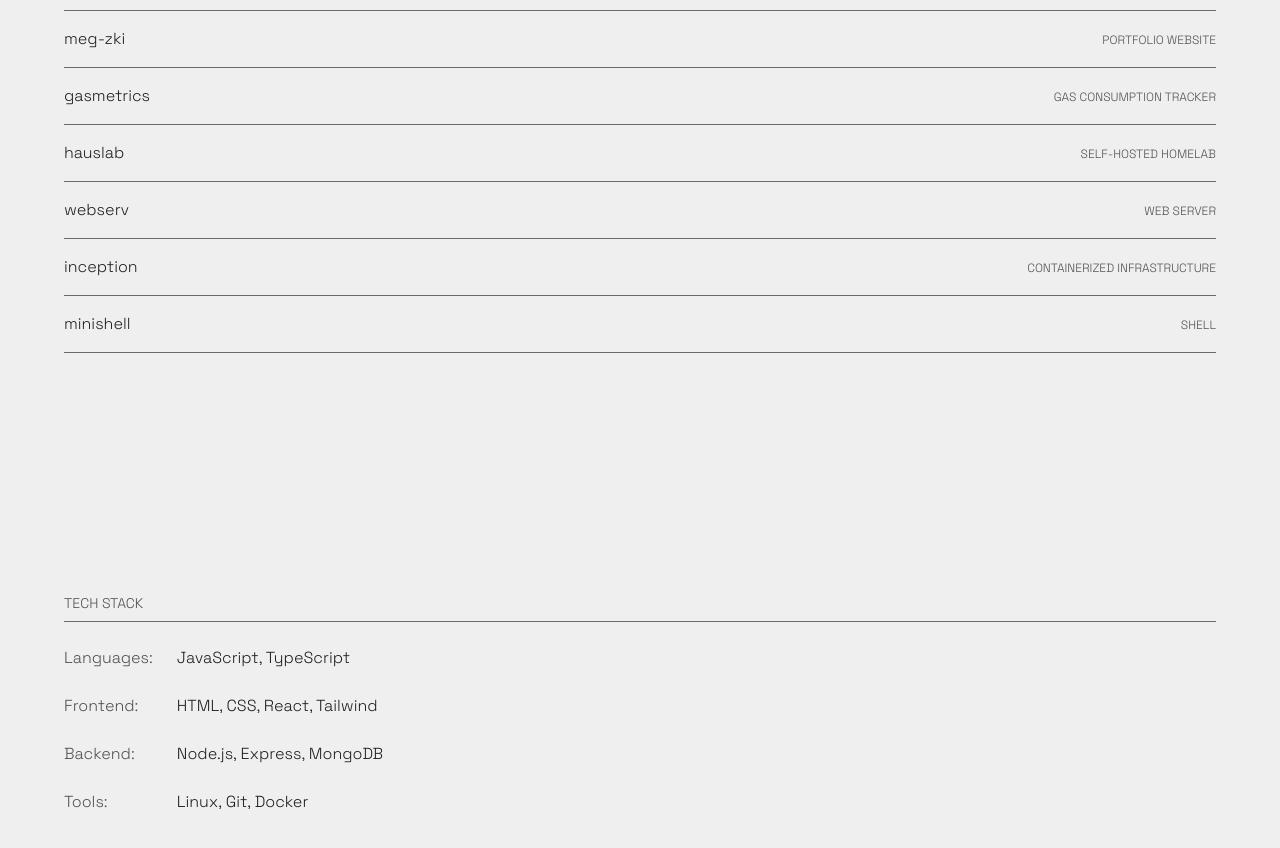
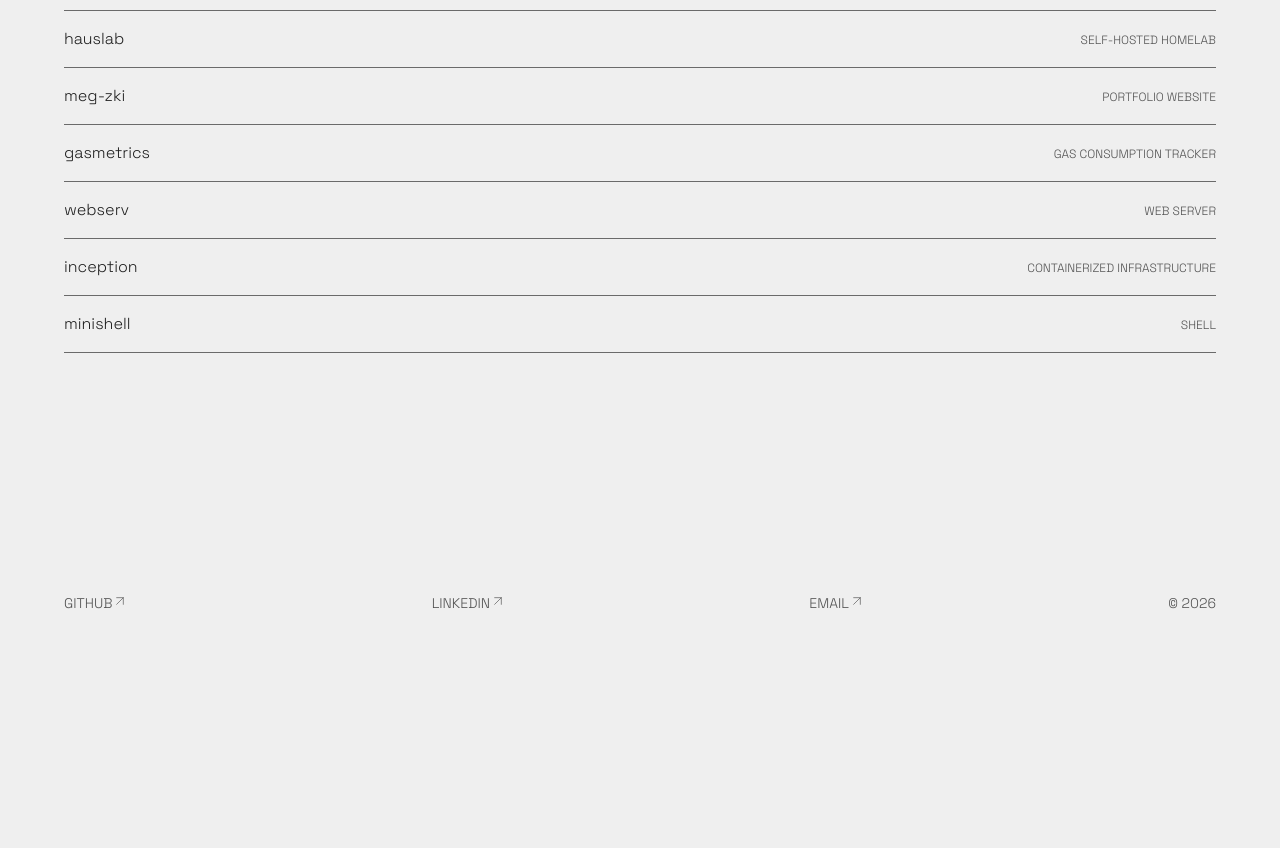
Before and after one commit to s-gas/portfolio, a React (Vite) app: page / in a window 1280 px wide. Shown: the part 566-1414 px from the top of the page. After the commit the page ends 1219 px from the top, so only its background shows below. Built offline with nearby package versions, Linux system fonts and the light colour scheme.

Commit message:
Remove tech stack

```diff
--- a/src/App.tsx
+++ b/src/App.tsx
@@ -2,7 +2,6 @@ import { Analytics } from '@vercel/analytics/react';
 import Footer from "./components/Footer"
 import Hero from "./components/Hero"
 import Projects from "./components/Projects"
-import Stack from "./components/Stack"
 
 function App() {
   return (
@@ -10,7 +9,6 @@ function App() {
       <div className="flex flex-col px-8 sm:px-16 py-10">
         <Hero />
         <Projects />
-        <Stack />
         <Footer />
       </div>
       <Analytics />
--- a/src/components/Hero.tsx
+++ b/src/components/Hero.tsx
@@ -2,7 +2,6 @@ const Hero = () => {
   return (
     <section className="flex flex-col sm:flex-row justify-between mt-60">
       <p className="text-lg">SIMONE GASPARINI</p>
-      <p className="text-secondary text-lg">SOFTWARE DEVELOPER</p>
     </section>
   );
 };
--- a/src/components/Projects.tsx
+++ b/src/components/Projects.tsx
@@ -6,9 +6,9 @@ const Projects = () => {
       <div className="border-b border-border pb-2">
         <h2 className="text-secondary text-sm">PROJECTS</h2>
       </div>
+      <Project href="https://github.com/s-gas/hauslab" title="hauslab" description="SELF-HOSTED HOMELAB" />
       <Project href="https://github.com/s-gas/meg-zki" title="meg-zki" description="PORTFOLIO WEBSITE" />
       <Project href="https://github.com/s-gas/gasmetrics" title="gasmetrics" description="GAS CONSUMPTION TRACKER" />
-      <Project href="https://github.com/s-gas/hauslab" title="hauslab" description="SELF-HOSTED HOMELAB" />
       <Project href="https://github.com/s-gas/webserv" title="webserv" description="WEB SERVER" />
       <Project href="https://github.com/s-gas/inception" title="inception" description="CONTAINERIZED INFRASTRUCTURE" />
       <Project href="https://github.com/s-gas/minishell" title="minishell" description="SHELL" />
--- a/src/components/Stack.tsx
+++ /dev/null
@@ -1,21 +0,0 @@
-const Stack = () => {
-  return (
-    <section>
-      <div className="border-b border-border pb-2 mt-60">
-        <h2 className="text-secondary text-sm">TECH STACK</h2>
-      </div>
-      <div className="grid grid-cols-1 sm:grid-cols-[auto_1fr] gap-2 sm:gap-6 pt-6">
-        <div className="text-secondary">Languages: </div>
-        <div className="mb-4 sm:mb-0">JavaScript, TypeScript</div>
-        <div className="text-secondary">Frontend: </div>
-        <div className="mb-4 sm:mb-0">HTML, CSS, React, Tailwind</div>
-        <div className="text-secondary">Backend: </div>
-        <div className="mb-4 sm:mb-0">Node.js, Express, MongoDB</div>
-        <div className="text-secondary">Tools: </div>
-        <div className="mb-4 sm:mb-0">Linux, Git, Docker</div>
-      </div>
-    </section>
-  );
-};
-
-export default Stack;
```
